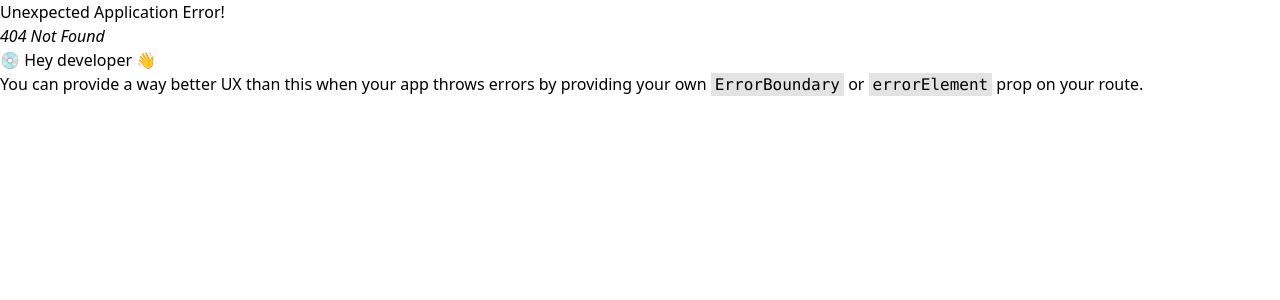
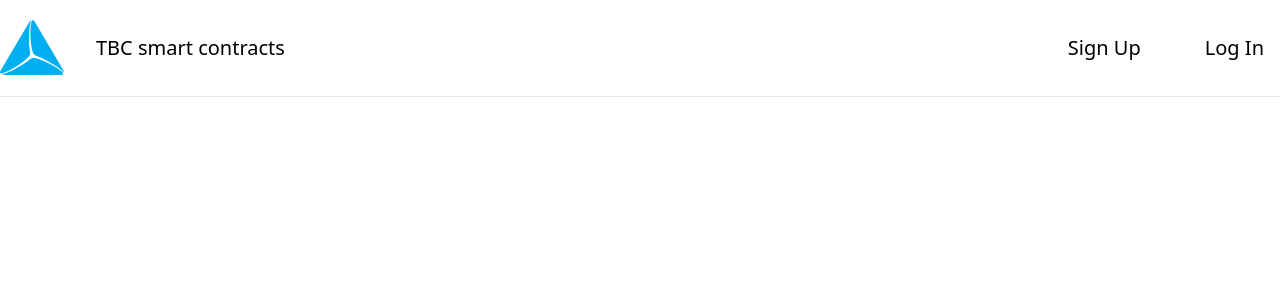
Before and after one commit to HolyCrusaD3R/tbctechfront, a React (Vite) app: page /smartcontract/1 in a window 1280 px wide. Before the commit this address had no page. Shown: the top 300 px of the page. Built offline with nearby package versions, Linux system fonts and the light colour scheme.

Commit message:
add dynamic link to router

```diff
--- a/src/App.tsx
+++ b/src/App.tsx
@@ -1,9 +1,11 @@
 import { createBrowserRouter, RouterProvider } from "react-router-dom";
 import Home from "./pages/Home";
+import SmartContractPage from "./pages/SmartContractPage";
 // import About from "./pages/About";
 
 const router = createBrowserRouter([
   { path: "/", element: <Home /> },
+  { path: "/smartcontract/:id", element: <SmartContractPage /> },
   // { path: "/about", element: <About /> },
 ]);
 
--- /dev/null
+++ b/src/pages/SmartContractPage.tsx
@@ -0,0 +1,14 @@
+import { useParams } from "react-router-dom";
+import Header from "../components/Header";
+
+const SmartContractPage = () => {
+  const { id } = useParams();
+
+  return (
+    <div>
+      <Header />
+    </div>
+  );
+};
+
+export default SmartContractPage;
```
